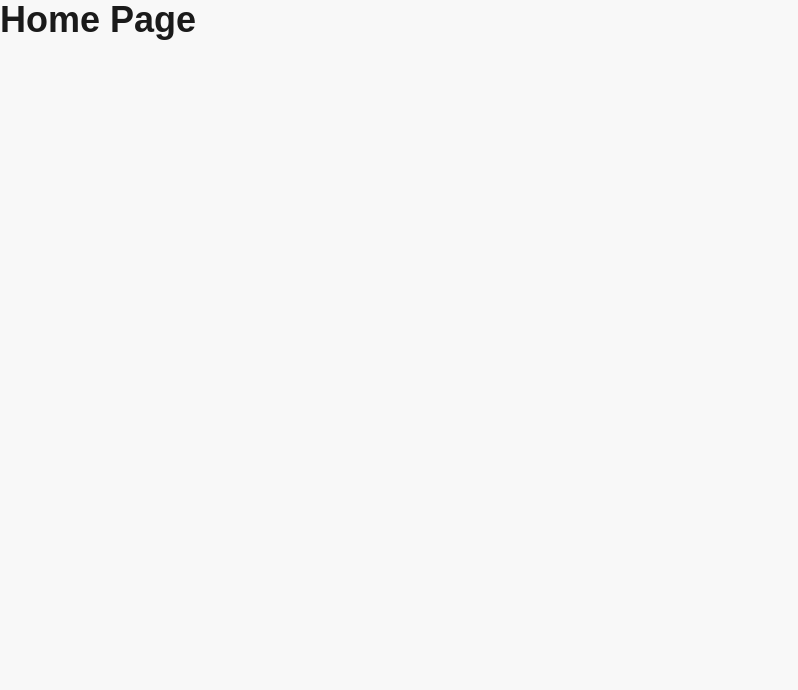
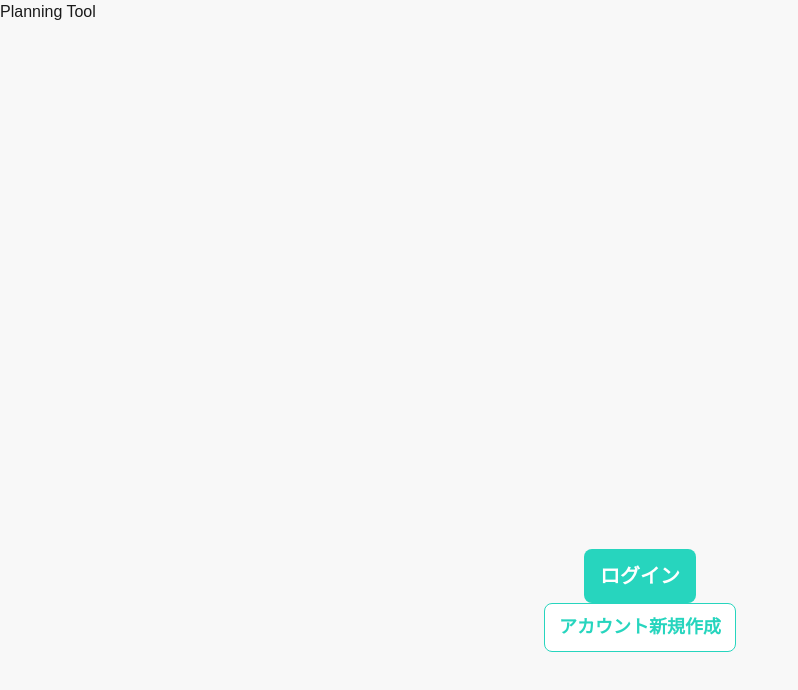
Before and after one commit to SOTA-swp/frontend, a Next.js app: page / in a window 1280 px wide. Shown: the top 690 px of the page, without its empty margins (0-798 px from the left). Built offline with nearby package versions, Linux system fonts and the light colour scheme.

Commit message:
welcome ページの作成

```diff
--- a/app/page.tsx
+++ b/app/page.tsx
@@ -1,3 +1,4 @@
+import CommonButton from "@/components/CommonButton";
 import CommonText from "@/components/CommonText";
 
 export interface TopPageProps {
@@ -6,10 +7,23 @@ export interface TopPageProps {
 
 const TopPage: React.FC<TopPageProps> = ({}) => {
   return (
-    <CommonText level="h1">
-      Home Page
-      <div className="h-[200vh]" />
-    </CommonText>
+    <div className="h-screen flex flex-col">
+      <div className="flex-1 items-center justify-center">
+        <CommonText className="text-8xl">
+          Planning Tool
+        </CommonText>
+      </div>
+
+      <div className="flex-1 flex flex-col items-center justify-center">
+        <CommonButton variant="contain" color="primary" size="xl">
+          ログイン
+        </CommonButton>
+        <CommonButton variant="outline" color="primary" size="lg">
+          アカウント新規作成
+        </CommonButton>
+      </div>
+
+    </div>
   );
 };
 
```
